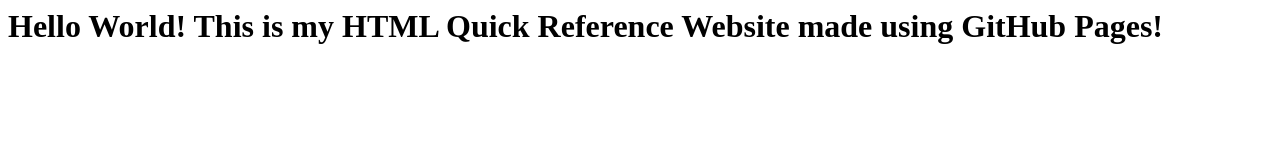
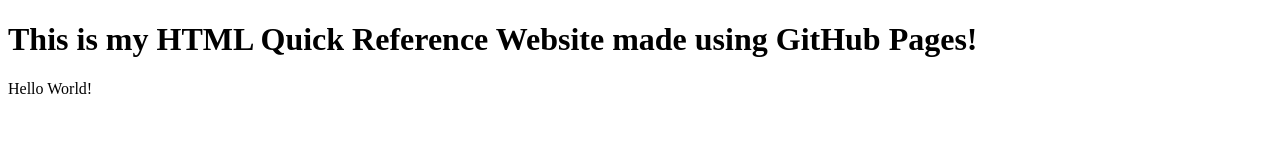
Before and after one commit to Michael-Viscardi/HTML-Quick-Reference, a plain HTML site: page index.html in a window 1280 px wide. Drawn offline with Linux system fonts and the light colour scheme.

Commit message:
Update index.html

```diff
--- a/index.html
+++ b/index.html
@@ -1 +1,10 @@
-<h1>Hello World! This is my HTML Quick Reference Website made using GitHub Pages!</h1>
+<!DOCTYPE html>
+<html>
+    <head>
+        <title>HTML Quick Reference</title>
+    </head>
+    <body>
+        <h1>This is my HTML Quick Reference Website made using GitHub Pages!</h1>
+        <p>Hello World!</p>
+    </body>
+</html>
```
